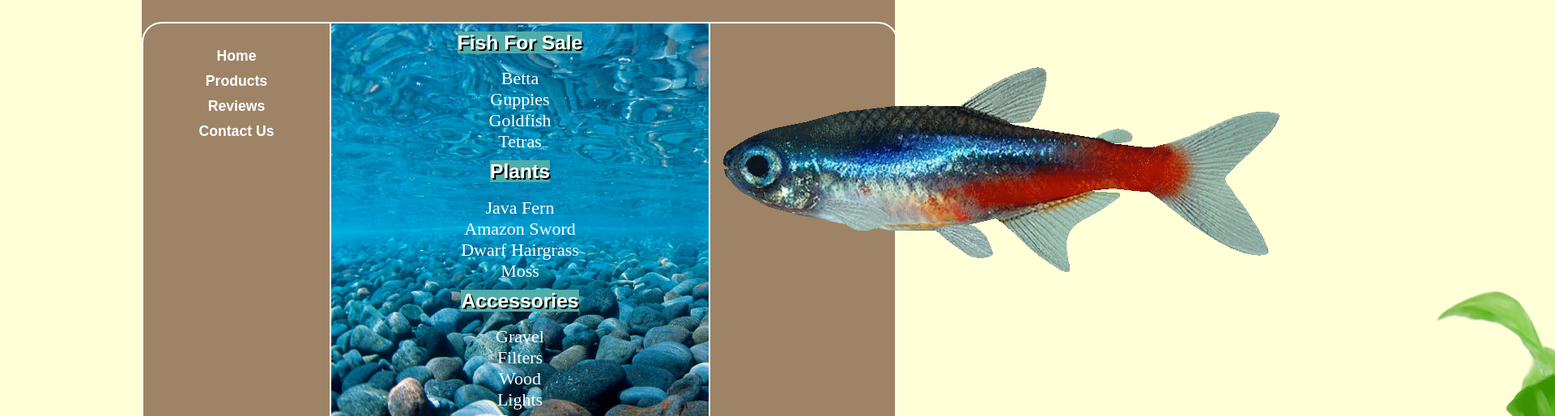
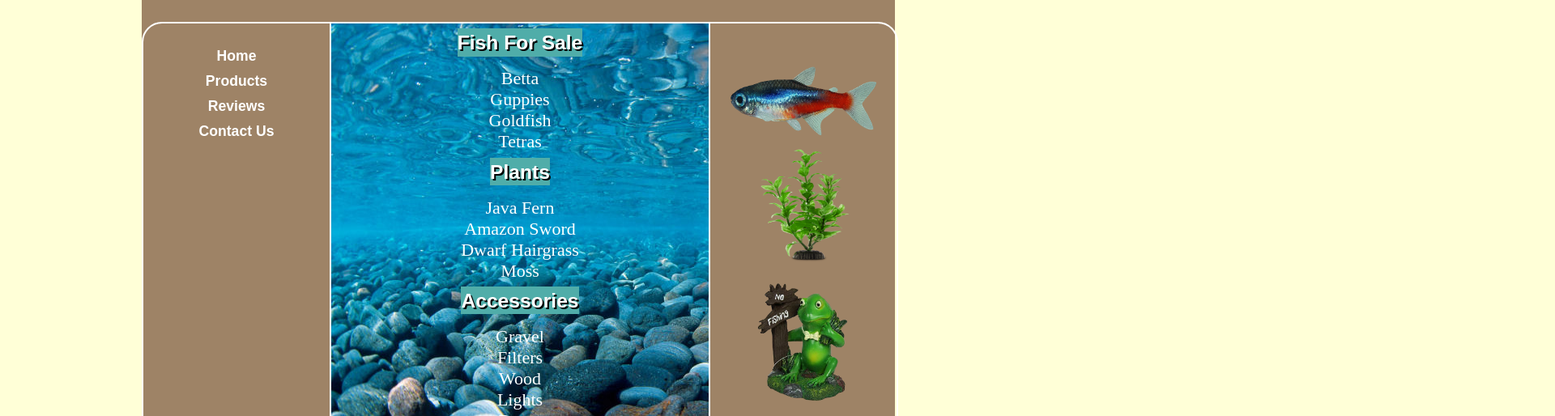
Before and after one commit to MorganRunyan/FinalProject, a plain HTML site: page products.html in a window 1280 px wide. Shown: the part 242-756 px from the top of the page at 81% size, 1920 px wide, since content can reach past the window. Drawn offline with Linux system fonts and the light colour scheme.

Commit message:
Add files via upload

```diff
--- a/css/styles.css
+++ b/css/styles.css
@@ -189,18 +189,18 @@ aside img {
 }
 
 img.img1 {
-	width: 190;
-	height: 80;
+	width: 180px;
+	height: 85px;
 }
 
 img.img2 {
-	width: 110;
-	height: 170;
+	width: 200px;
+	height: 140px;
 }
 
 img.img3 {
-	width: 160;
-	height: 160;
+	width: 150px;
+	height: 160px;
 }
 
 aside p {
@@ -212,6 +212,12 @@ h2 {
     font-size: 1.4em;
     text-align: center;
     padding-bottom: 0.5em;
+}
+
+.highlight {
+	display: inline;
+	padding: .15em 0;
+	background: rgb(80, 173, 169);
 }
 
 h3 {
--- a/products.html
+++ b/products.html
@@ -40,7 +40,7 @@
 
 <article id = "main" class="back">
 
-<h2><span style="background-color: rgb(80, 173, 169)">Fish For Sale</h2>
+<h2><span class="highlight">Fish For Sale</h2>
 	<p>
 		<ul class="list">
 			<li>Betta</li>
@@ -50,7 +50,7 @@
 		</ul>
 	</p>
 
-<h2><span style="background-color: rgb(80, 173, 169)">Plants</h2>
+<h2><span class="highlight">Plants</h2>
 	<p>
 		<ul class="list">
 			<li>Java Fern</li>
@@ -60,7 +60,7 @@
 		</ul>
 	</p>
 
-<h2><span style="background-color: rgb(80, 173, 169)">Accessories</h2>
+<h2><span class="highlight">Accessories</h2>
 	<p>
 		<ul class="list">
 			<li>Gravel</li>
@@ -85,7 +85,7 @@
 	class="img2" />
 
   <img src="images/tankdecor.png" alt="Fish Tank Decor"
-	class="img3"/>
+	class="img3" />
 
   <figcaption>
    <br />
```
Also changed, not shown: index.html (+2 -2 lines), reviews.html (+2 -2 lines).
